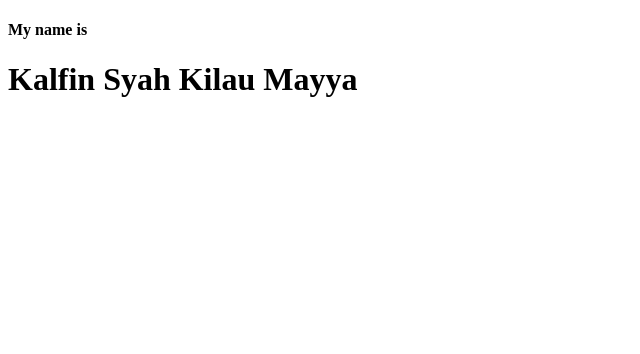
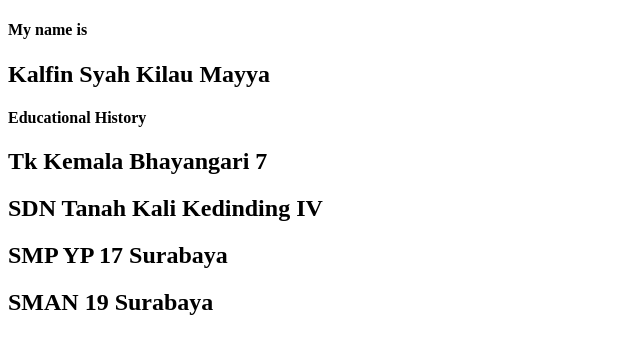
Before and after one commit to KalfinSyah/UniquePorfolio.github.io, a plain HTML site: page index.html in a window 1280 px wide. Shown: the whole page, without its empty margins (0-640 px from the left). Drawn offline with Linux system fonts and the light colour scheme.

Commit message:
Update index.html
Adding educational history

```diff
--- a/index.html
+++ b/index.html
@@ -8,7 +8,15 @@
   <body>
     <div>
         <h4>My name is</h4>
-        <h1>Kalfin Syah Kilau Mayya</h1>
+        <h2>Kalfin Syah Kilau Mayya</h2>
+    </div>
+
+    <div>
+      <h4>Educational History</h4>
+      <h2>Tk Kemala Bhayangari 7</h2>
+      <h2>SDN Tanah Kali Kedinding IV</h2>
+      <h2>SMP YP 17 Surabaya</h2>
+      <h2>SMAN 19 Surabaya</h2>
     </div>
   </body>
 </html>
```
